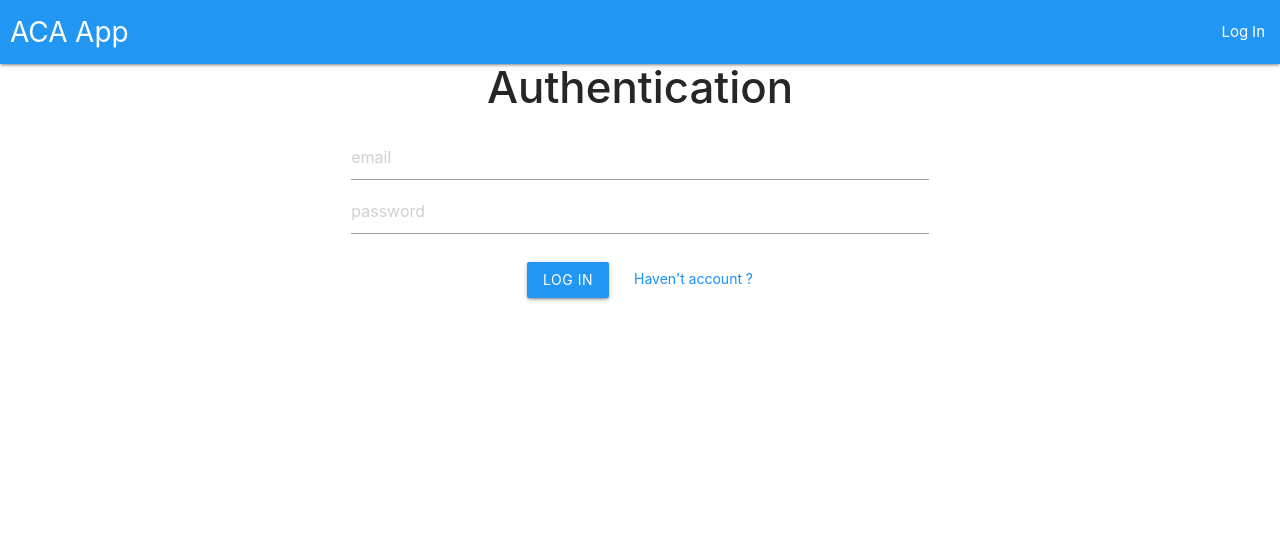
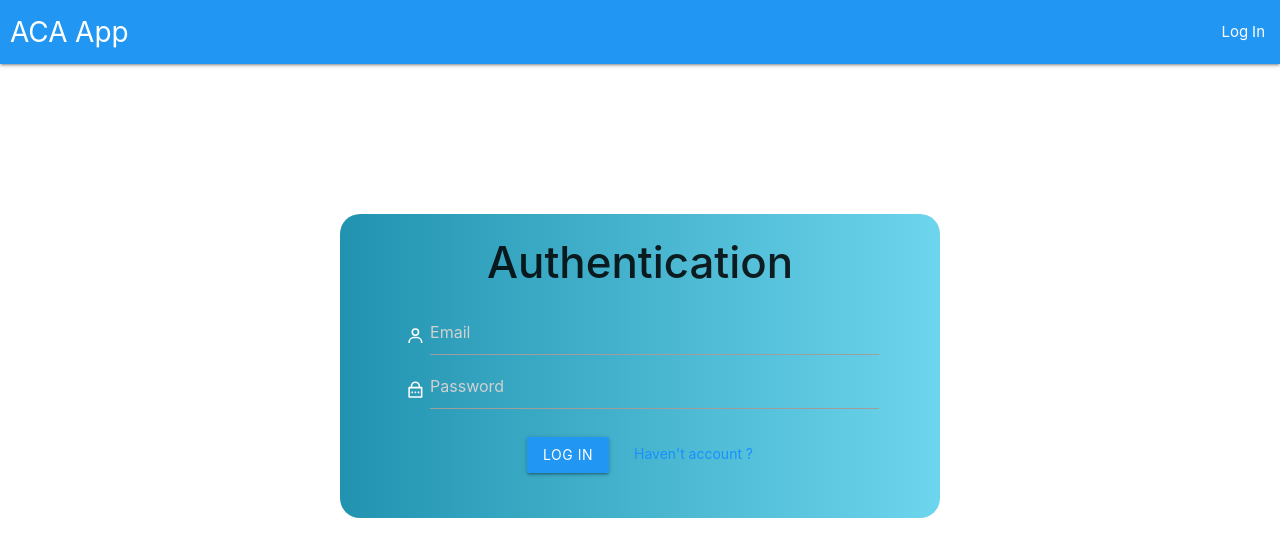
Before and after one commit to Arturarakelyan1998/mern, a React (Create React App) app in the folder client/: page /login in a window 1280 px wide. Shown: the top 556 px of the page. Built offline with nearby package versions, Linux system fonts and the light colour scheme.

Commit message:
change style

```diff
--- a/client/package.json
+++ b/client/package.json
@@ -9,11 +9,12 @@
     "@testing-library/user-event": "^12.8.3",
     "antd": "^4.18.4",
     "axios": "^0.21.1",
+    "express-validator": "^6.12.1",
     "import-sort-style-module": "^6.0.0",
-    "express-validator": "^6.12.1",
     "node-sass": "^6.0.1",
     "react": "^17.0.2",
     "react-dom": "^17.0.2",
+    "react-icons": "^4.3.1",
     "react-router-dom": "^5.2.0",
     "react-scripts": "4.0.3",
     "web-vitals": "^1.1.2"
--- a/client/src/pages/AuthPage/AuthPage.js
+++ b/client/src/pages/AuthPage/AuthPage.js
@@ -2,6 +2,8 @@ import React, {useState,useContext} from 'react'
 import {BrowserRouter,Link,Switch,Route } from 'react-router-dom'
 import axios from "axios";
 
+import { RiLockPasswordLine } from 'react-icons/ri';
+import { BiUser } from 'react-icons/bi';
 import './AuthPage.scss'
 import {AuthContext} from "../../context/AuthContext";
 
@@ -56,10 +58,12 @@ const AuthPage = () => {
                         <form className="form form-login" onSubmit={e=>e.preventDefault()}>
                             <div className="row">
                                 <div className="input-filed col s12">
-                                    <input type="email" name="email"  placeholder="email" onChange={changeHandler}/>
+                                    <BiUser />
+                                    <input type="email" name="email"  placeholder="Email" onChange={changeHandler}/>
                                 </div>
                                 <div className="input-filed col s12">
-                                    <input type="password" name="password"  placeholder="password" onChange={changeHandler}/>
+                                    <RiLockPasswordLine />
+                                    <input type="password" name="password"  placeholder="Password" onChange={changeHandler}/>
                                 </div>
                             </div>
                             <div className="row">
@@ -76,16 +80,16 @@ const AuthPage = () => {
 
                             <div className="row">
                                 <div className="input-filed col s12">
-                                    <input type="text" name="firstname"  placeholder="firstname" onChange={changeHandler}/>
+                                    <input type="text" name="firstname"  placeholder="Firstname" onChange={changeHandler}/>
                                 </div>
                                 <div className="input-filed col s12">
-                                    <input type="text" name="lastname"  placeholder="lastname" onChange={changeHandler}/>
+                                    <input type="text" name="lastname"  placeholder="Lastname" onChange={changeHandler}/>
                                 </div>
                                 <div className="input-filed col s12">
-                                    <input type="email" name="email"  placeholder="email" onChange={changeHandler}/>
+                                    <input type="email" name="email"  placeholder="Email" onChange={changeHandler}/>
                                 </div>
                                 <div className="input-filed col s12">
-                                    <input type="password" name="password"  placeholder="password" onChange={changeHandler}/>
+                                    <input type="password" name="password"  placeholder="Password" onChange={changeHandler}/>
                                 </div>
                             </div>
                             <div className="row">
--- a/client/src/pages/AuthPage/AuthPage.scss
+++ b/client/src/pages/AuthPage/AuthPage.scss
@@ -2,6 +2,10 @@
   text-align: center;
   max-width: 600px;
   margin: 0 auto;
+  background: linear-gradient(to right, rgb(33, 147, 176), rgb(109, 213, 237));
+  margin-top: 150px;
+  padding: 25px 50px;
+  border-radius: 20px;
 
   .btn-reg {
     margin-left: 25px;
@@ -11,3 +15,14 @@
 .validate {
   text-align: center;
 }
+
+.input-filed {
+  display: flex;
+  align-items: center;
+
+  svg{
+    font-size: 20px;
+    margin: 5px;
+    color: white;
+  }
+}
```
Also changed, not shown: client/src/pages/MainPage/index.module.css (line endings or trailing spaces), 1 other file (tests, documents, lock files or other folders).
